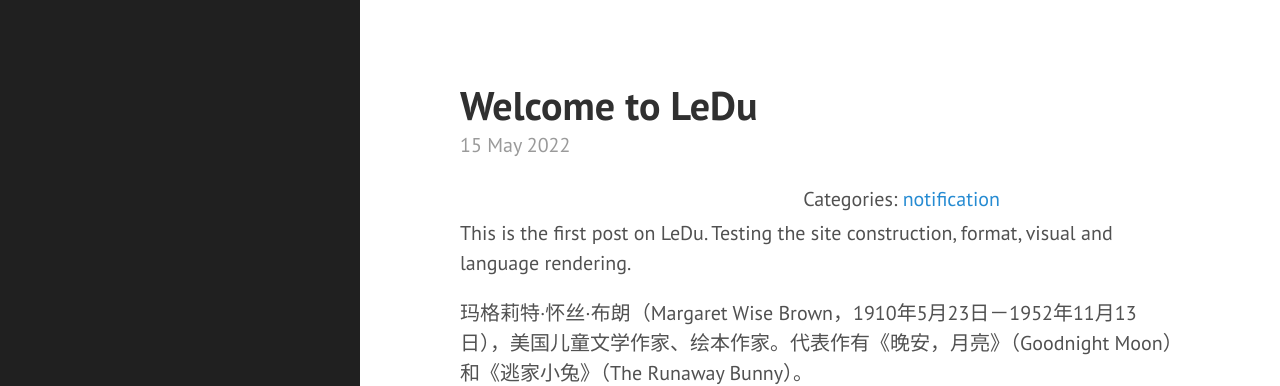
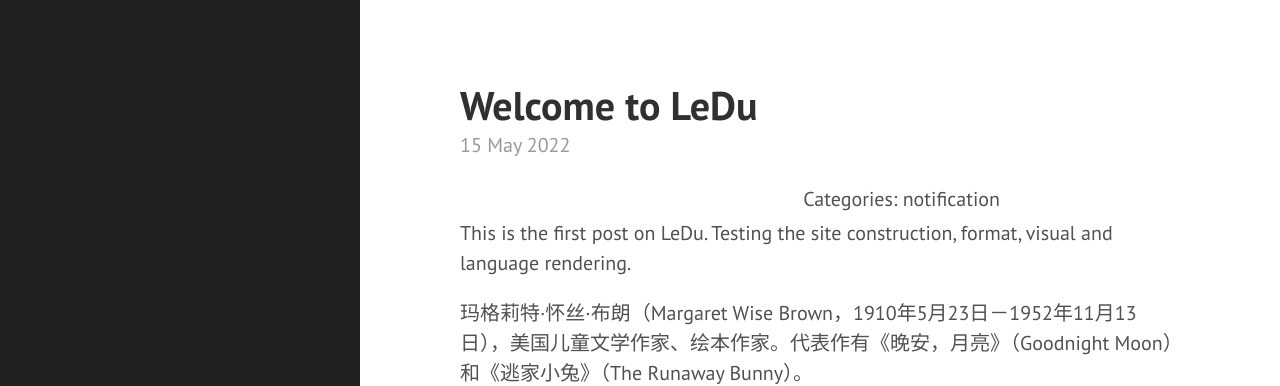
Before and after one commit to leducon/leducon.github.io, a Jekyll site: the page built from _posts/2022-05-14-welcome-to-ledu.md, in a window 1280 px wide. Shown: the top 386 px of the page. Built offline with Jekyll 4.4.1, drawn with Linux system fonts in a browser that asks for light colours; Markdown is read by kramdown in place of the engine named in the settings.

Commit message:
Update poole.css

```diff
--- a/public/css/poole.css
+++ b/public/css/poole.css
@@ -433,11 +433,14 @@ a.pagination-item:hover {
 /* Added category line by LeDu */
 .post-categories {
   width: 75%;
-  color: #515151;
-  background-color: #fff;
   margin-top: 0;
   font-weight: italic;
   padding-top:    0.2rem;
   padding-bottom: 0.2rem;
   text-align: right;
 }
+
+.post-categories a:link{
+  color: #515151;
+  background-color: #fff;
+}
```
